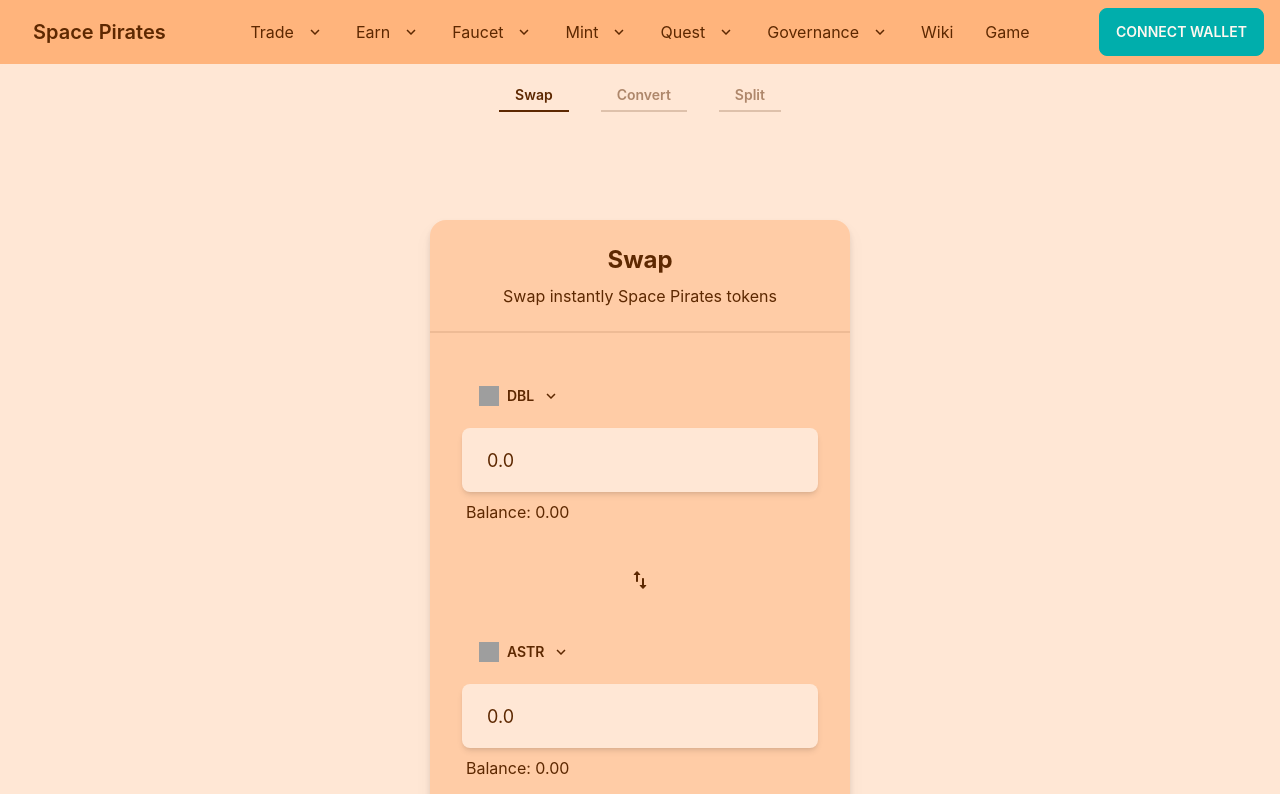
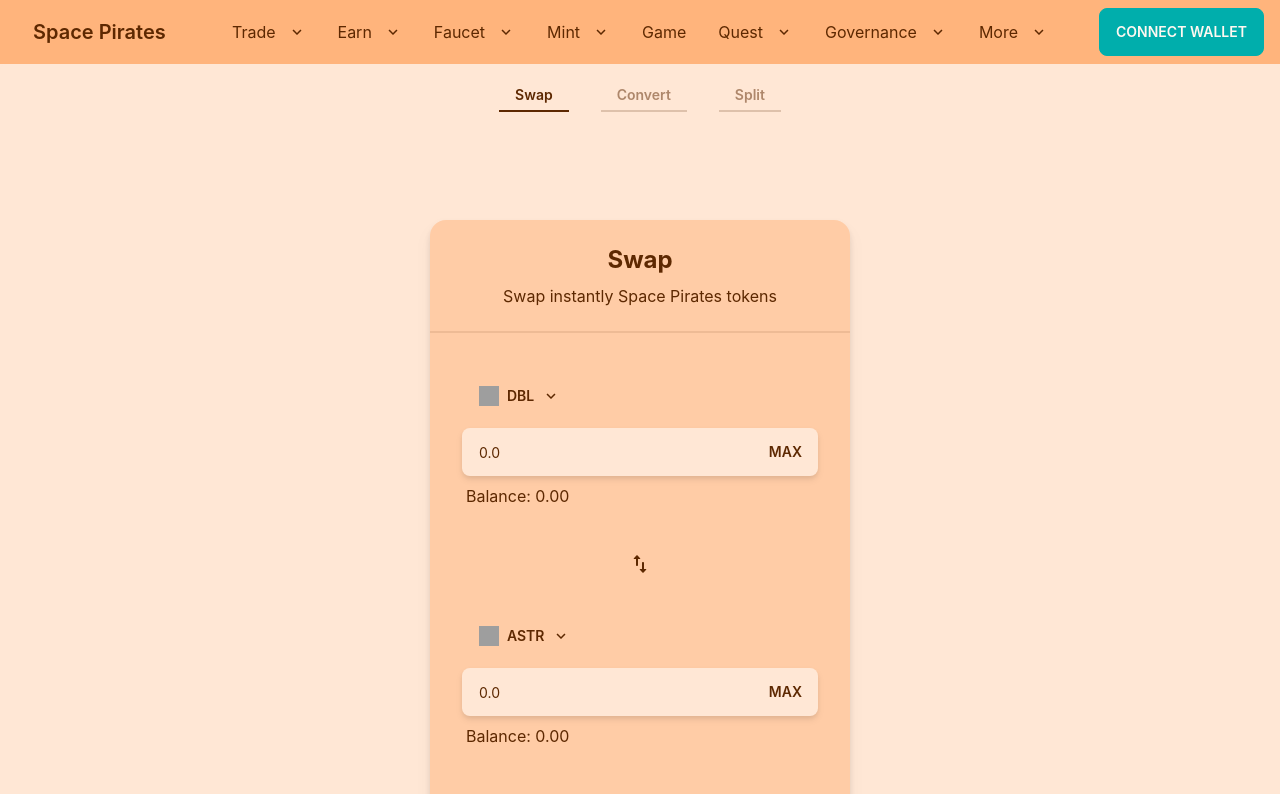
Before and after one commit to DeFi-Space-Pirates/space-pirates-frontend, a Next.js app: page /swap in a window 1280 px wide. Shown: the top 794 px of the page. Built offline with nearby package versions, Linux system fonts and the light colour scheme; grey boxes are pictures that could not be loaded.

Commit message:
perf: navbar links, 404, Max on inputs

```diff
--- a/components/Navbar/NavbarLinks.tsx
+++ b/components/Navbar/NavbarLinks.tsx
@@ -69,6 +69,9 @@ const NavbarLinks = () => {
           </li>
         </ul>
       </li>
+      <li>
+        <a>Game</a>
+      </li>
       <li tabIndex={4}>
         <a className="justify-between">
           Quest
@@ -97,11 +100,22 @@ const NavbarLinks = () => {
           </li>
         </ul>
       </li>
-      <li>
-        <a>Wiki</a>
-      </li>
-      <li>
-        <a>Game</a>
+      <li tabIndex={6}>
+        <a className="justify-between">
+          More
+          <ChevronDown />
+        </a>
+        <ul className="p-2 bg-base-100 z-50 drop-shadow-md">
+          <li>
+            <Link href="wallet">Wallet</Link>
+          </li>
+          <li>
+            <a>Wiki</a>
+          </li>
+          <li>
+            <a>Inflation dashboard</a>
+          </li>
+        </ul>
       </li>
     </>
   )
--- a/components/Trade/TokenInput.tsx
+++ b/components/Trade/TokenInput.tsx
@@ -20,6 +20,12 @@ const TokenInput = ({
 }: TokenInputProps) => {
   const { getBalanceById, getBalanceByAddress } = useTronWeb()
 
+  const handleGetBalance = (): string => {
+    return 'id' in token
+      ? getBalanceById(token.id)
+      : getBalanceByAddress(token.address)
+  }
+
   return (
     <div>
       <div>
@@ -32,6 +38,7 @@ const TokenInput = ({
           {handleShowModal && <ChevronDown />}
         </button>
       </div>
+      <label className="input-group input-group-md drop-shadow-md">
         <input
           inputMode="decimal"
           autoComplete="off"
@@ -42,7 +49,7 @@ const TokenInput = ({
           minLength={1}
           maxLength={79}
           spellCheck="false"
-        className="input input-lg w-full shadow-md"
+          className="input input-md w-full"
           value={amount}
           onChange={
             handleAmountChange
@@ -54,12 +61,17 @@ const TokenInput = ({
           }
         />
         {handleAmountChange && (
-        <label className="label">
-          Balance:{' '}
-          {'id' in token
-            ? getBalanceById(token.id)
-            : getBalanceByAddress(token.address)}
+          <span
+            className="btn btn-md btn-ghost bg-base-100 border-0"
+            onClick={() => handleAmountChange(handleGetBalance())}
+          >
+            MAX
+          </span>
+        )}
       </label>
+
+      {handleAmountChange && (
+        <label className="label">Balance: {handleGetBalance()}</label>
       )}
     </div>
   )
--- /dev/null
+++ b/pages/404.tsx
@@ -0,0 +1,25 @@
+import type { NextPage } from 'next'
+import Head from 'next/head'
+
+const Custom404: NextPage = () => {
+  return (
+    <div className="max-w-7xl mx-auto">
+      <Head>
+        <title>Space Pirates</title>
+      </Head>
+      <main className="mt-10 mx-auto max-w-7xl px-4 sm:mt-12 sm:px-6 md:mt-16 lg:mt-20 lg:px-8 xl:mt-28">
+        <div className="sm:text-center lg:text-left">
+          <h1 className="text-4xl tracking-tight font-extrabold sm:text-5xl md:text-6xl">
+            <span className="block xl:inline">404</span>{' '}
+            <span className="block text-primary xl:inline">Page Not Found</span>
+          </h1>
+          <p className="mt-3 text-gray-500 sm:mt-5 sm:text-lg sm:max-w-3xl sm:mx-auto md:mt-5 md:text-xl lg:mx-0">
+            Please check the URL in the address bar and try again.
+          </p>
+        </div>
+      </main>
+    </div>
+  )
+}
+
+export default Custom404
--- a/pages/split/index.tsx
+++ b/pages/split/index.tsx
@@ -27,7 +27,7 @@ const Split: NextPageWithLayout = () => {
   const [mergeLoading, setMergeLoading] = useState(false)
 
   const { toggleAlert } = useAlert()
-  const { tronWeb } = useTronWeb()
+  const { tronWeb, address } = useTronWeb()
 
   const onSplitTokens = async () => {
     setSplitLoading(true)
@@ -38,9 +38,14 @@ const Split: NextPageWithLayout = () => {
         addresses.shasta.tokensContract,
       )
 
-      await spacePiratesTokens
-        .setApprovalForAll(addresses.shasta.splitContract, true)
-        .send()
+      const isApproved = await spacePiratesTokens
+        .isApprovedForAll(address, addresses.shasta.splitContract)
+        .call()
+
+      !isApproved &&
+        (await spacePiratesTokens
+          .setApprovalForAll(addresses.shasta.splitContract, true)
+          .send())
 
       const asteroidsSplit = await tronWeb.contract(
         AsteroidsSplit.abi,
```
Lines whose indentation alone changed are shown as unchanged.
